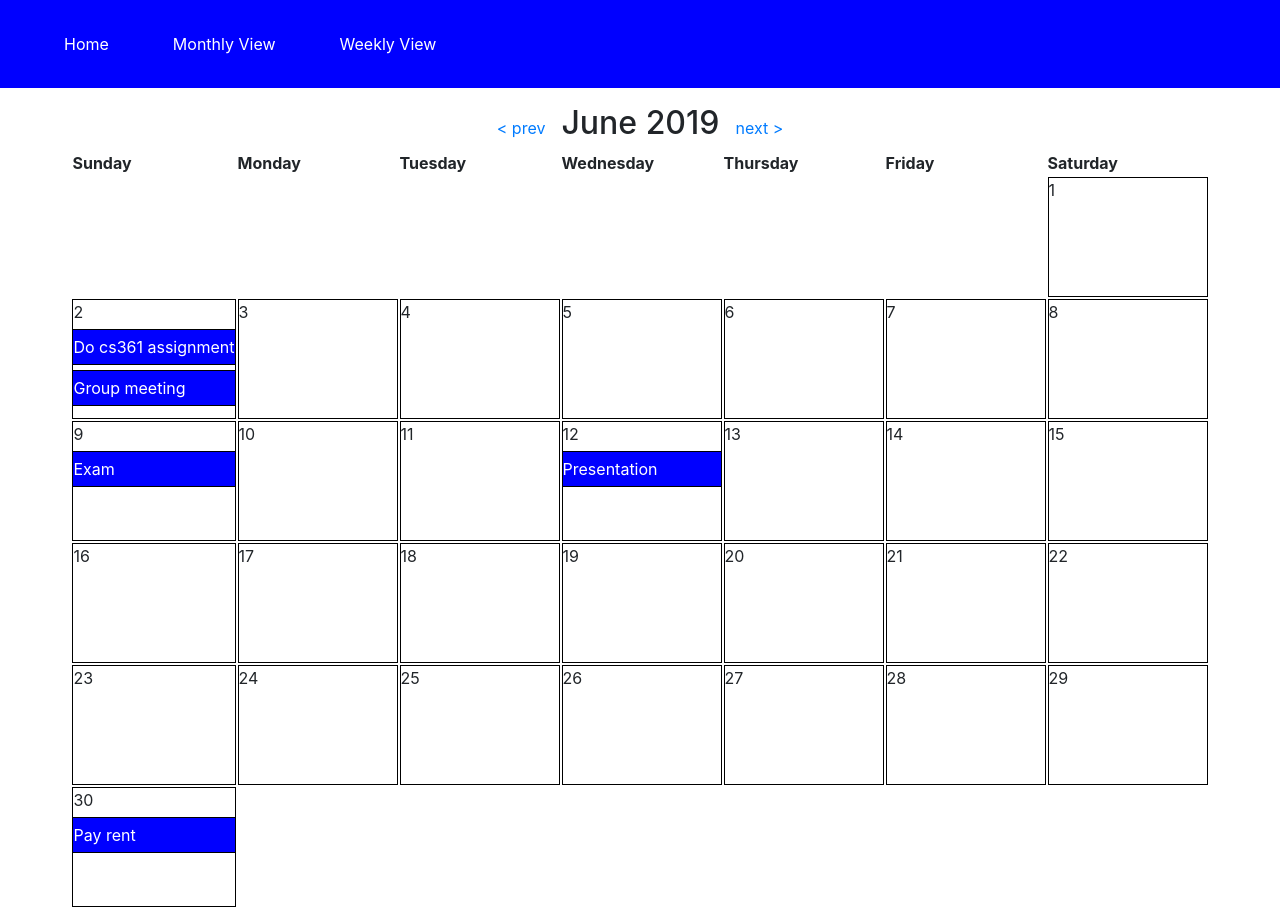
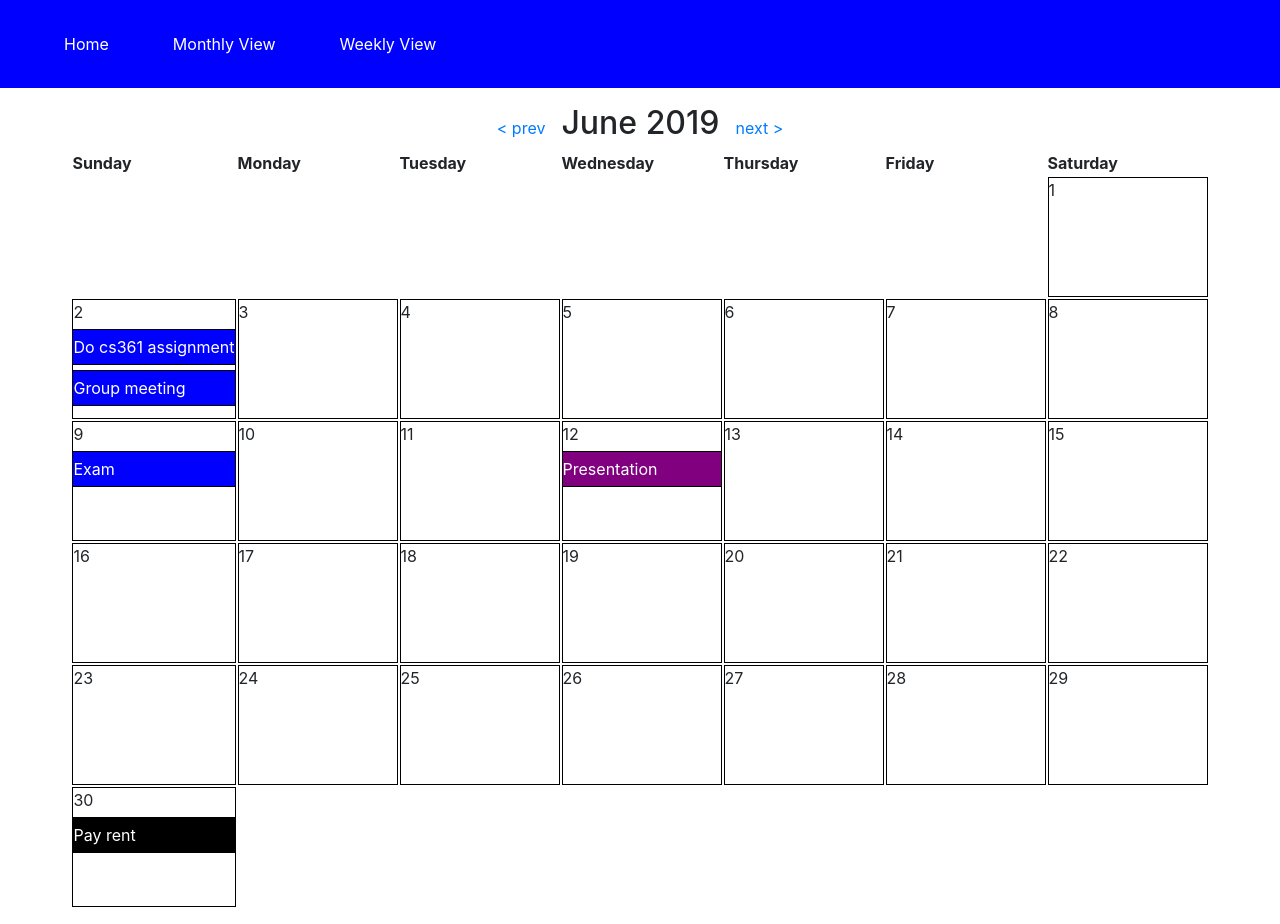
Before and after one commit to kylstraj/cs361_project, a React (Create React App) app in the folder cs361/: page /month/June/2019 in a window 1280 px wide. Built offline with nearby package versions, Linux system fonts and the light colour scheme.

Commit message:
color events by type (#7)

```diff
--- a/cs361/src/components/MonthCell.js
+++ b/cs361/src/components/MonthCell.js
@@ -3,6 +3,7 @@ import { connect } from 'react-redux';
 import PropTypes from 'prop-types';
 
 import { setDisplayedEvent } from '../reducers/events/eventsActions';
+import { typeColors } from '../constants/eventTypes';
 
 const mapStateToProps = state => ({
   events: state.events.events,
@@ -36,9 +37,16 @@ const getEventsOnDate = (events, day, month, year) => Object.values(events)
 
 const Event = ({
   title,
+  type,
   onClick,
 }) => (
-    <div className="event" onClick={onClick}>
+    <div
+      className="event"
+      onClick={onClick}
+      style={{
+        backgroundColor: typeColors[type],
+      }}
+    >
       {title}
     </div>
   );
@@ -59,7 +67,7 @@ const MonthCellComponent = ({
       <div className="month-cell">
         {date}
         {eventsOnDate.map(event => (
-          <Event title={event.title} onClick={() => setDisplayedEvent(event.id)} />
+          <Event title={event.title} type={event.type} onClick={() => setDisplayedEvent(event.id)} />
         ))}
       </div>
     )
--- a/cs361/src/constants/eventTypes.js
+++ b/cs361/src/constants/eventTypes.js
@@ -2,3 +2,10 @@ export const School = 'School';
 export const Extracurricular = 'Extracurricular';
 export const Finance = 'Finance';
 export const Work = 'Work';
+
+export const typeColors = {
+  [School]: 'blue',
+  [Extracurricular]: 'green',
+  [Finance]: 'black',
+  [Work]: 'purple',
+};
```
